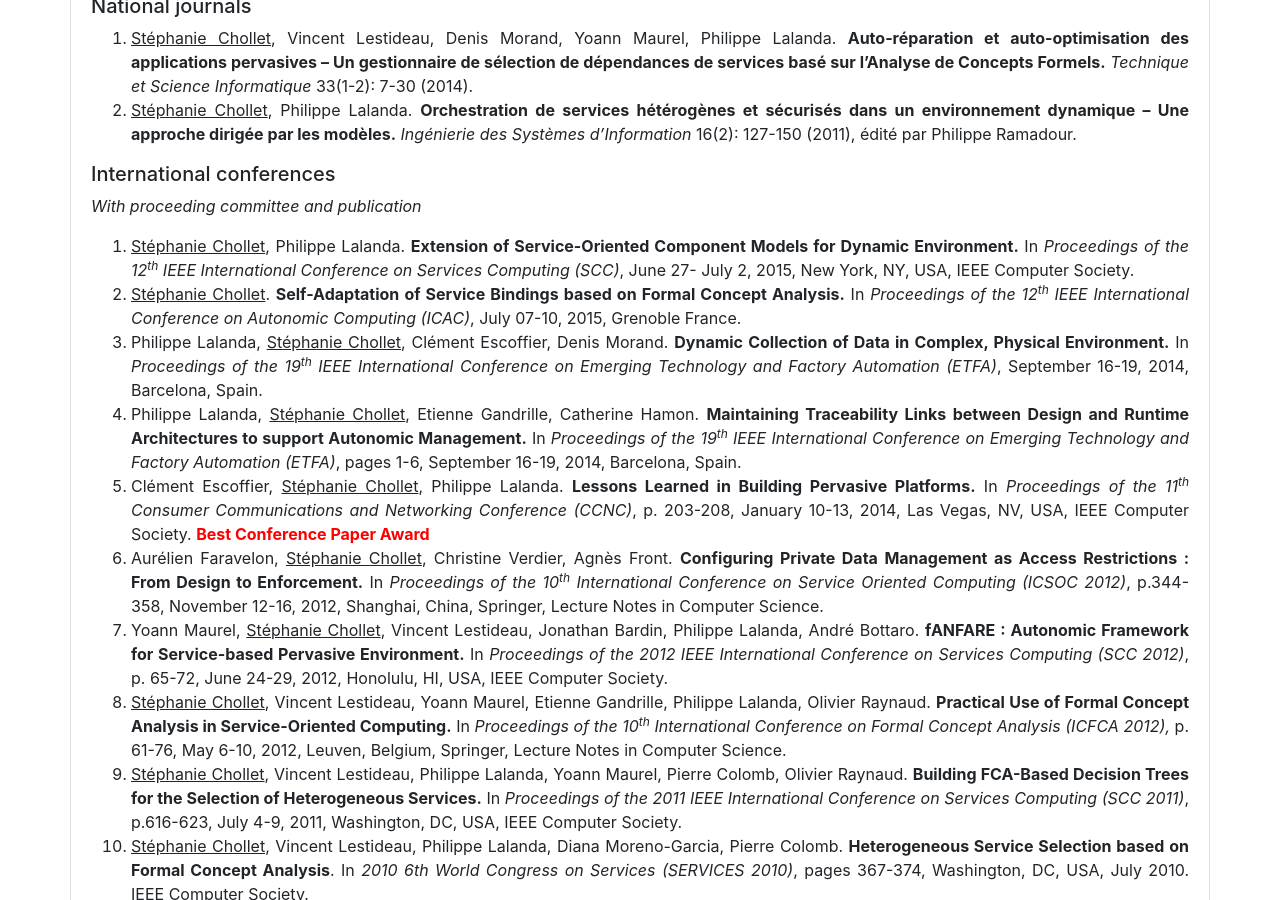
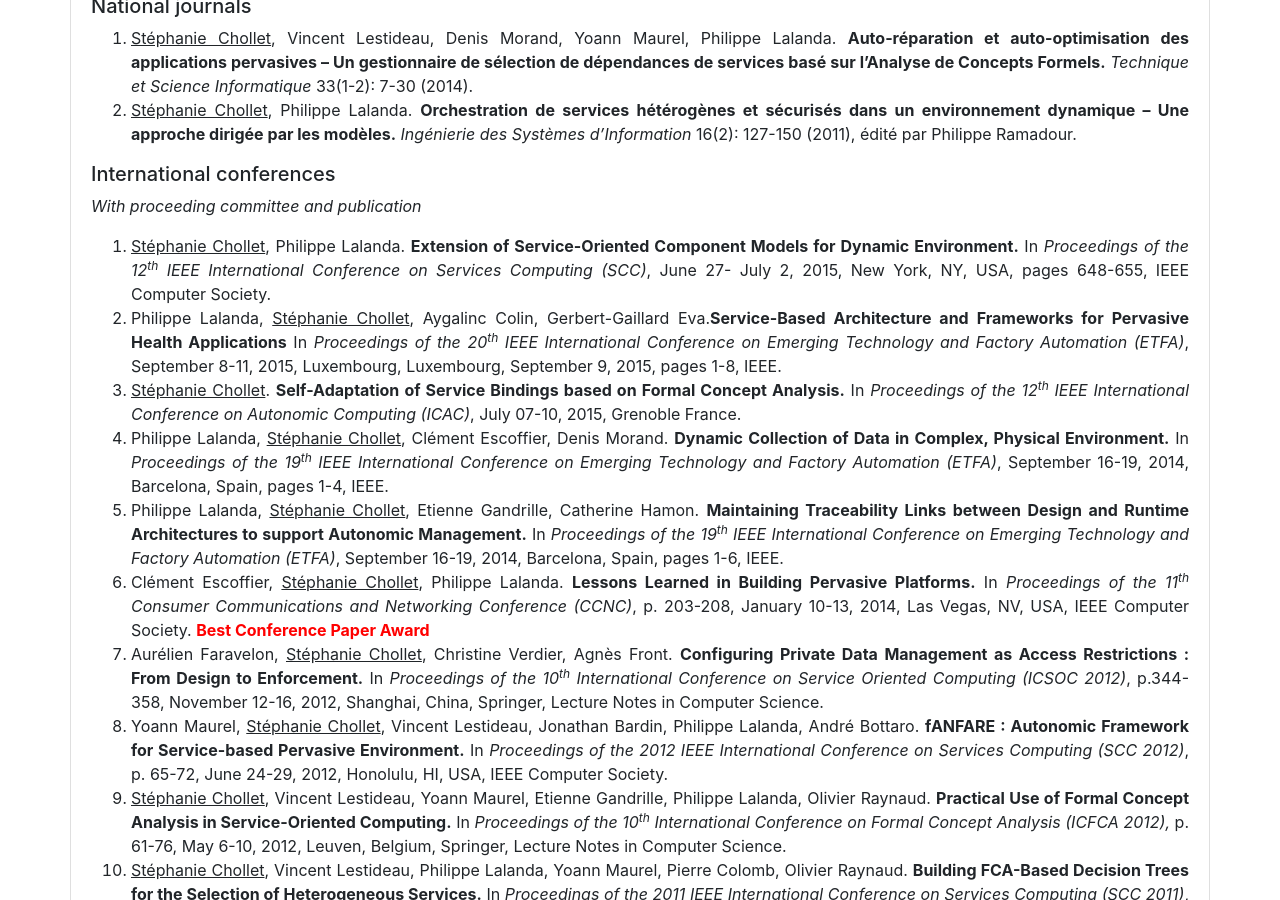
Before and after one commit to schollet/homepage, a Jekyll site: the page built from index.html, in a window 1280 px wide and 900 px high, scrolled down 1538 px. Built offline with Jekyll 4.4.1, drawn with Linux system fonts in a browser that asks for light colours.

Commit message:
Update index.html

```diff
--- a/index.html
+++ b/index.html
@@ -119,10 +119,11 @@ layout: default
 		<p style="text-align: left"><i>With proceeding committee and publication</i></p>
 
 		<ol style="text-align: justify">
-	<li><span style="text-decoration: underline">Stéphanie Chollet</span>, Philippe Lalanda. <strong>Extension of Service-Oriented Component Models for Dynamic Environment.</strong> In <em>Proceedings of the 12<sup>th</sup> IEEE International Conference on Services Computing (SCC)</em>, June 27- July 2, 2015, New York, NY, USA, IEEE Computer Society.</li>
+	<li><span style="text-decoration: underline">Stéphanie Chollet</span>, Philippe Lalanda. <strong>Extension of Service-Oriented Component Models for Dynamic Environment.</strong> In <em>Proceedings of the 12<sup>th</sup> IEEE International Conference on Services Computing (SCC)</em>, June 27- July 2, 2015, New York, NY, USA, pages 648-655, IEEE Computer Society.</li>
+        <li>Philippe Lalanda, <span style="text-decoration: underline">Stéphanie Chollet</span>, Aygalinc Colin, Gerbert-Gaillard Eva.<b>Service-Based Architecture and Frameworks for Pervasive Health Applications</b> In <i>Proceedings of the 20<sup>th</sup> IEEE International Conference on Emerging Technology and Factory Automation (ETFA)</i>, September 8-11, 2015, Luxembourg, Luxembourg, September 9, 2015, pages 1-8, IEEE.</li>
 	<li><span style="text-decoration: underline">Stéphanie Chollet</span>. <strong>Self-Adaptation of Service Bindings based on Formal Concept Analysis.</strong> In <em>Proceedings of the 12<sup>th</sup> IEEE International Conference on Autonomic Computing (ICAC)</em>, July 07-10, 2015, Grenoble France.</li>
-        <li>Philippe Lalanda, <span style="text-decoration: underline">Stéphanie Chollet</span>, Clément Escoffier, Denis Morand. <b>Dynamic Collection of Data in Complex, Physical Environment.</b> In <i>Proceedings of the 19<sup>th</sup> IEEE International Conference on Emerging Technology and Factory Automation (ETFA)</i>, September 16-19, 2014, Barcelona, Spain.</li>
-			<li>Philippe Lalanda, <span style="text-decoration: underline">Stéphanie Chollet</span>, Etienne Gandrille, Catherine Hamon. <b>Maintaining Traceability Links between Design and Runtime Architectures to support Autonomic Management.</b> In <i>Proceedings of the 19<sup>th</sup> IEEE International Conference on Emerging Technology and Factory Automation (ETFA)</i>, pages 1-6, September 16-19, 2014, Barcelona, Spain.</li>
+        <li>Philippe Lalanda, <span style="text-decoration: underline">Stéphanie Chollet</span>, Clément Escoffier, Denis Morand. <b>Dynamic Collection of Data in Complex, Physical Environment.</b> In <i>Proceedings of the 19<sup>th</sup> IEEE International Conference on Emerging Technology and Factory Automation (ETFA)</i>, September 16-19, 2014, Barcelona, Spain, pages 1-4, IEEE.</li>
+			<li>Philippe Lalanda, <span style="text-decoration: underline">Stéphanie Chollet</span>, Etienne Gandrille, Catherine Hamon. <b>Maintaining Traceability Links between Design and Runtime Architectures to support Autonomic Management.</b> In <i>Proceedings of the 19<sup>th</sup> IEEE International Conference on Emerging Technology and Factory Automation (ETFA)</i>, September 16-19, 2014, Barcelona, Spain, pages 1-6, IEEE.</li>
 	<li>Clément Escoffier, <span style="text-decoration: underline">Stéphanie Chollet</span>, Philippe Lalanda. <b>Lessons Learned in Building Pervasive Platforms.</b> In <i>Proceedings of the 11<sup>th</sup> Consumer Communications and Networking Conference (CCNC)</i>, p. 203-208, January 10-13, 2014, Las Vegas, NV, USA, IEEE Computer Society.
 <span style="color: red"><b>Best Conference Paper Award</b></span></li>
 	<li>Aurélien Faravelon, <span style="text-decoration: underline">Stéphanie Chollet</span>, Christine Verdier, Agnès Front. <b>Configuring Private Data Management as Access Restrictions : From Design to Enforcement.</b> In <i>Proceedings of the 10<sup>th</sup> International Conference on Service Oriented Computing (ICSOC 2012)</i>, p.344-358, November 12-16, 2012, Shanghai, China, Springer, Lecture Notes in Computer Science.</li>
```
